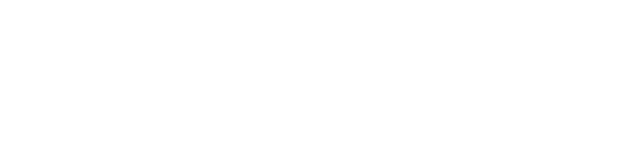
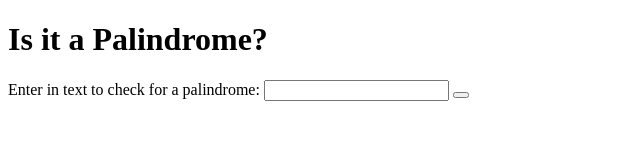
Before and after one commit to mrAbdhas/Palindrome-checker, a plain HTML site: page index.html in a window 1280 px wide. Shown: the whole page, without its empty margins (0-640 px from the left). Drawn offline with Linux system fonts and the light colour scheme.

Commit message:
feat: Set up input and button elements
Implement input and button elements according to user stories 1, 2, and 3.

```diff
--- a/index.html
+++ b/index.html
@@ -8,7 +8,15 @@
 </head>
 <body>
     <div id="app">
-
+        <header class="title-container">
+            <h1>Is it a Palindrome?</h1>
+        </header>
+        <div class="palindrome-algo">
+            <label for="text-input">Enter in text to check for a palindrome:</label>
+            <input type="text" id="text-input">
+            <button id="check-btn"></button>
+            <div id="result"></div>
+        </div>
     </div>
     <script src="script.js"></script>
 </body>
```
Also changed, not shown: 1 other file.
